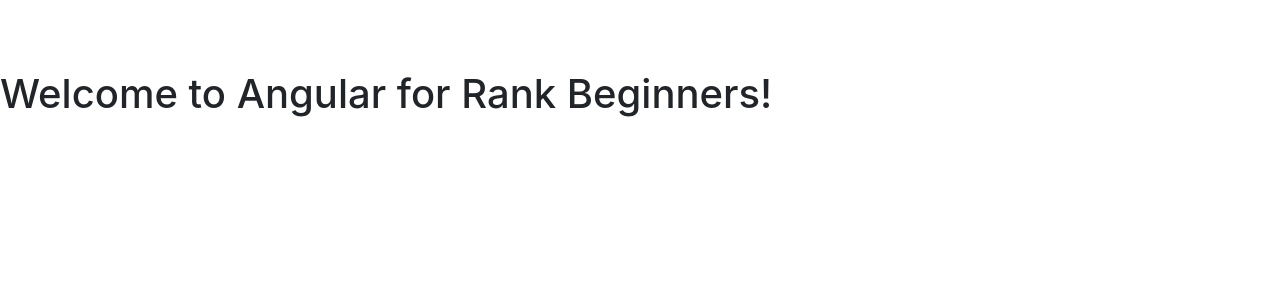
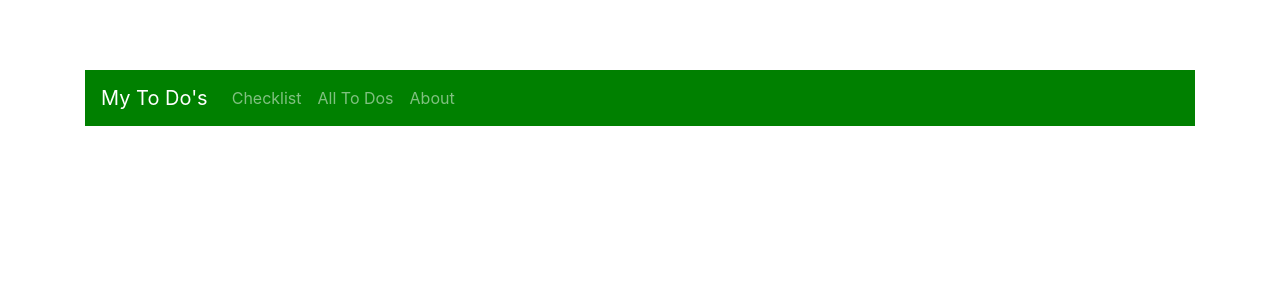
Before and after one commit to NickHodges/a4rbCode, an Angular app: page / in a window 1280 px wide. Shown: the top 300 px of the page. Built offline with nearby package versions, Linux system fonts and the light colour scheme.

Commit message:
Initial check-in to Step3

```diff
--- a/src/app/app.component.html
+++ b/src/app/app.component.html
@@ -1,2 +1,3 @@
-<!-- Changed in Step1  -->
-<h1>Welcome to Angular for Rank Beginners!</h1>
+
+<!-- Changed in Step 3  -->
+<app-navbar></app-navbar>
--- a/src/app/app.module.ts
+++ b/src/app/app.module.ts
@@ -2,9 +2,13 @@
 import { NgModule } from '@angular/core';
 import { AppComponent } from './app.component';
 
+import { NavbarComponent } from './navbar/navbar.component';
+
 @NgModule({
   declarations: [
-    AppComponent
+    AppComponent,
+    // Added in Step 3
+    NavbarComponent
   ],
   imports: [BrowserModule],
   providers: [],
--- /dev/null
+++ b/src/app/navbar/navbar.component.html
@@ -0,0 +1,19 @@
+<!-- Added in Step 3 -->
+<div class="container">
+  <nav
+    class="navbar navbar-expand-lg navbar-dark"
+    style="background-color: green;"
+  >
+    <a class="navbar-brand" href="#">My To Do's</a>
+
+    <div class="collapse navbar-collapse" id="navbarNavAltMarkup">
+      <div class="navbar-nav">
+        <a class="nav-item nav-link" routerLink=""
+          >Checklist <span class="sr-only">(current)</span></a
+        >
+        <a class="nav-item nav-link" routerLink="all-tasks">All To Dos</a>
+        <a class="nav-item nav-link" routerLink="about">About</a>
+      </div>
+    </div>
+  </nav>
+</div>
--- /dev/null
+++ b/src/app/navbar/navbar.component.ts
@@ -0,0 +1,13 @@
+// Added in Step 3
+import { Component, OnInit } from '@angular/core';
+
+@Component({
+  selector: 'app-navbar',
+  templateUrl: './navbar.component.html',
+  styleUrls: ['./navbar.component.css']
+})
+export class NavbarComponent implements OnInit {
+  constructor() {}
+
+  ngOnInit() {}
+}
```
Also changed, not shown: src/app/navbar/navbar.component.css (added), 1 other file (tests, documents, lock files or other folders).
